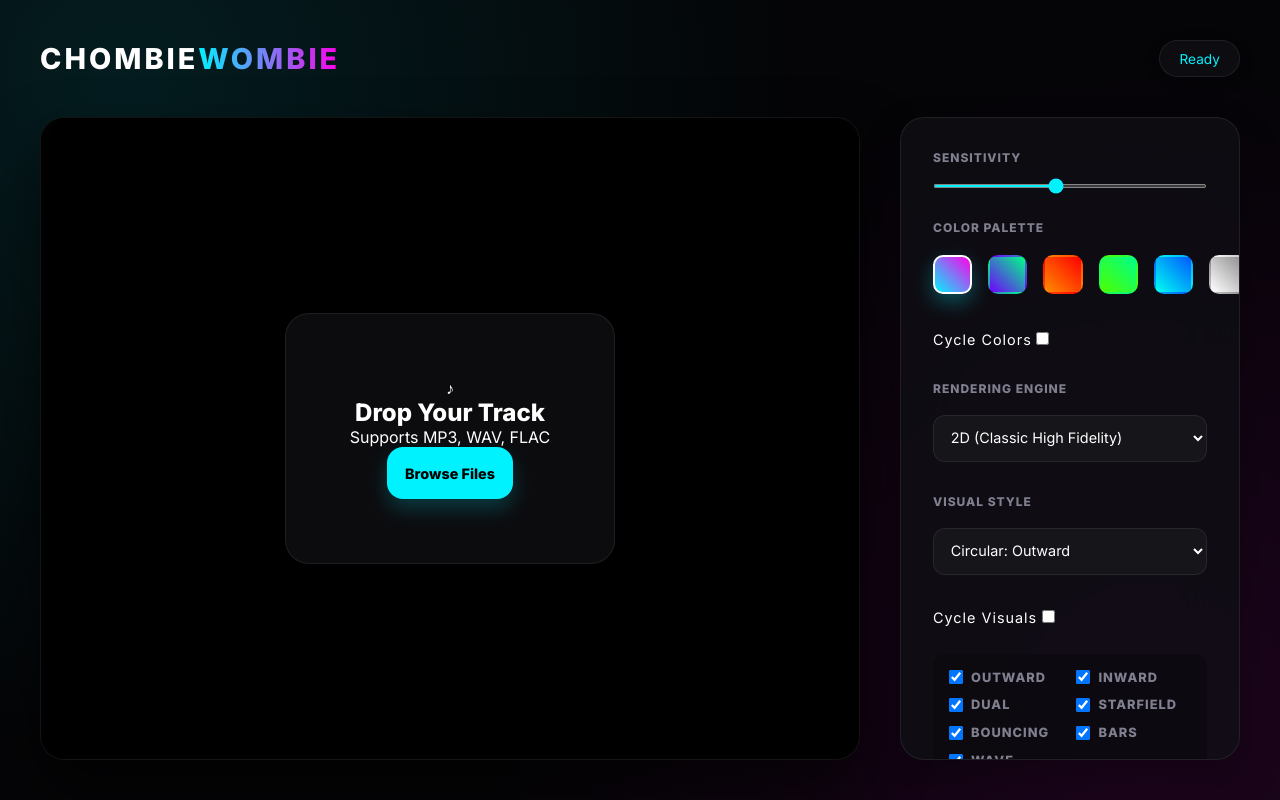
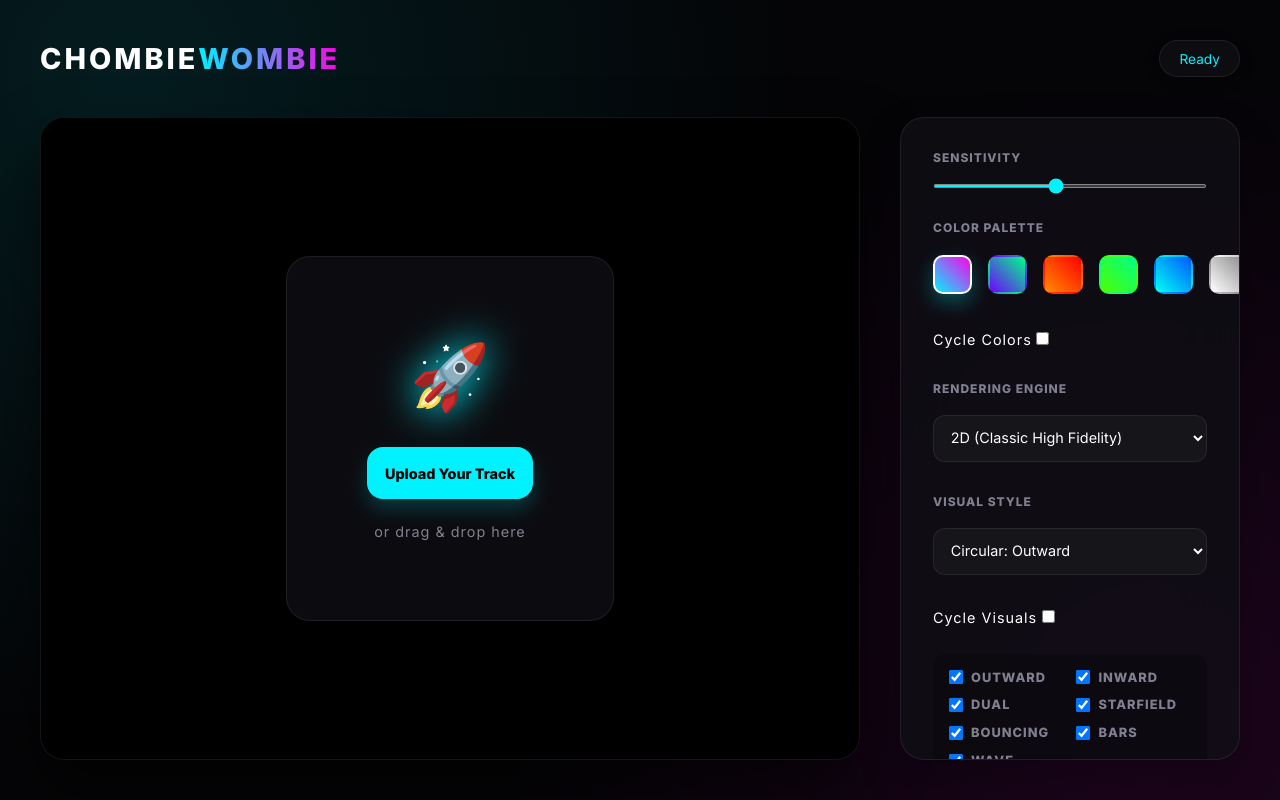
Before and after one commit to gshankar/ChombieWombie-visualizer, a website built with Vite: page frontend/index.html in a window 1280 px wide. Built offline with nearby package versions, Linux system fonts and the light colour scheme.

Commit message:
feat: redesign drop zone UI and implement drag-and-drop file upload functionality

```diff
--- a/frontend/index.html
+++ b/frontend/index.html
@@ -25,10 +25,9 @@
           <canvas id="visualizer-3d" class="hidden"></canvas>
           <div class="drop-zone" id="drop-zone">
             <div class="drop-content">
-              <div class="icon">♪</div>
-              <h2>Drop Your Track</h2>
-              <p>Supports MP3, WAV, FLAC</p>
-              <button class="btn-primary" id="file-btn">Browse Files</button>
+              <div class="icon">🚀</div>
+              <button class="btn-primary" id="file-btn">Upload Your Track</button>
+              <p>or drag & drop here</p>
               <input type="file" id="file-input" accept="audio/*" hidden />
             </div>
           </div>
--- a/frontend/src/main.js
+++ b/frontend/src/main.js
@@ -263,16 +263,27 @@ engineSelect.onchange = (e) => {
 styleSelect.onchange = (e) => config.style = e.target.value;
 sensitivitySlider.oninput = (e) => config.sensitivity = e.target.value;
 
+// Drag & Drop
+dropZone.ondragover = (e) => { e.preventDefault(); dropZone.classList.add('drag-over'); };
+dropZone.ondragleave = () => dropZone.classList.remove('drag-over');
+dropZone.ondrop = (e) => {
+  e.preventDefault();
+  dropZone.classList.remove('drag-over');
+  handleFile(e.dataTransfer.files[0]);
+};
+
 fileBtn.onclick = () => fileInput.click();
-fileInput.onchange = (e) => {
-  if (e.target.files[0]) {
-    audioFile = e.target.files[0];
+fileInput.onchange = (e) => handleFile(e.target.files[0]);
+
+function handleFile(file) {
+  if (file && file.type.startsWith('audio/')) {
+    audioFile = file;
     dropZone.classList.add('hidden');
     playBtn.disabled = false;
     recordBtn.disabled = false;
     statusBadge.textContent = 'Ready: ' + audioFile.name;
   }
-};
+}
 
 brandBtn.onclick = () => brandInput.click();
 brandInput.onchange = (e) => {
--- a/frontend/src/style.css
+++ b/frontend/src/style.css
@@ -124,11 +124,28 @@ main {
 
 .drop-content {
   text-align: center;
-  padding: 4rem;
+  padding: 5rem;
   border: 1px solid var(--glass-border);
   border-radius: var(--border-radius);
-  background: rgba(20,20,25,0.6);
-  backdrop-filter: blur(20px);
+  background: rgba(15,15,20,0.8);
+  backdrop-filter: blur(40px);
+  box-shadow: 0 40px 100px rgba(0,0,0,0.4);
+  display: flex;
+  flex-direction: column;
+  align-items: center;
+  gap: 1.5rem;
+}
+
+.drop-content .icon {
+  font-size: 4rem;
+  margin-bottom: 0.5rem;
+  filter: drop-shadow(0 0 20px var(--accent-1));
+}
+
+.drop-content p {
+  color: var(--text-muted);
+  font-size: 0.9rem;
+  letter-spacing: 1px;
 }
 
 .controls-panel {
```
